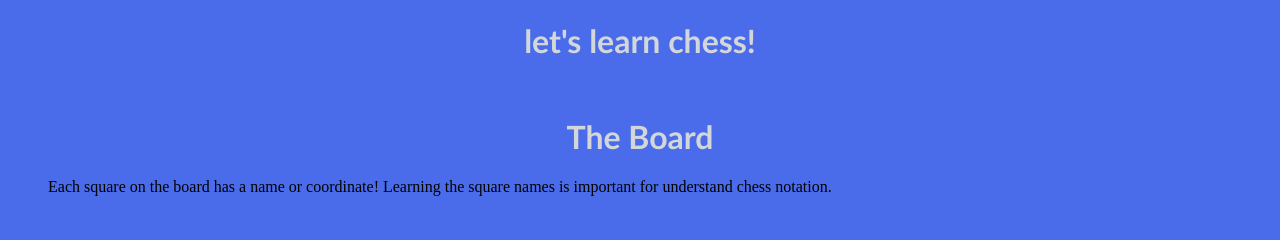
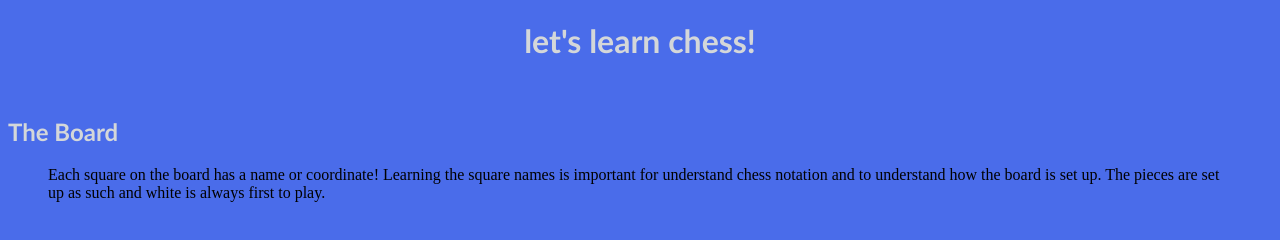
Before and after one commit to adaleong/chess, a plain HTML site: page index.html in a window 1280 px wide. Drawn offline with Linux system fonts and the light colour scheme.

Commit message:
body text + formatting

```diff
--- a/index.html
+++ b/index.html
@@ -11,5 +11,5 @@ let's learn chess!
 </h1>
 </h1>
 <p>
-  <h1>The Board</h1>
-  <blockquote>Each square on the board has a name or coordinate! Learning the square names is important for understand chess notation.</blockquote>
+  <h2>The Board</h2>
+  <blockquote>Each square on the board has a name or coordinate! Learning the square names is important for understand chess notation and to understand how the board is set up. The pieces are set up as such and white is always first to play.</blockquote>
--- a/styles.css
+++ b/styles.css
@@ -12,3 +12,9 @@ body {
     font-family: 'Trebuchet MS', sans-serif;;
     font-size: 57px;
   }
+
+  h2 {
+    color: #D4D7D9;
+    font-family: 'Trebuchet MS', sans-serif;;
+    text-align: left;
+  }
```
Also changed, not shown: 1 other file.
